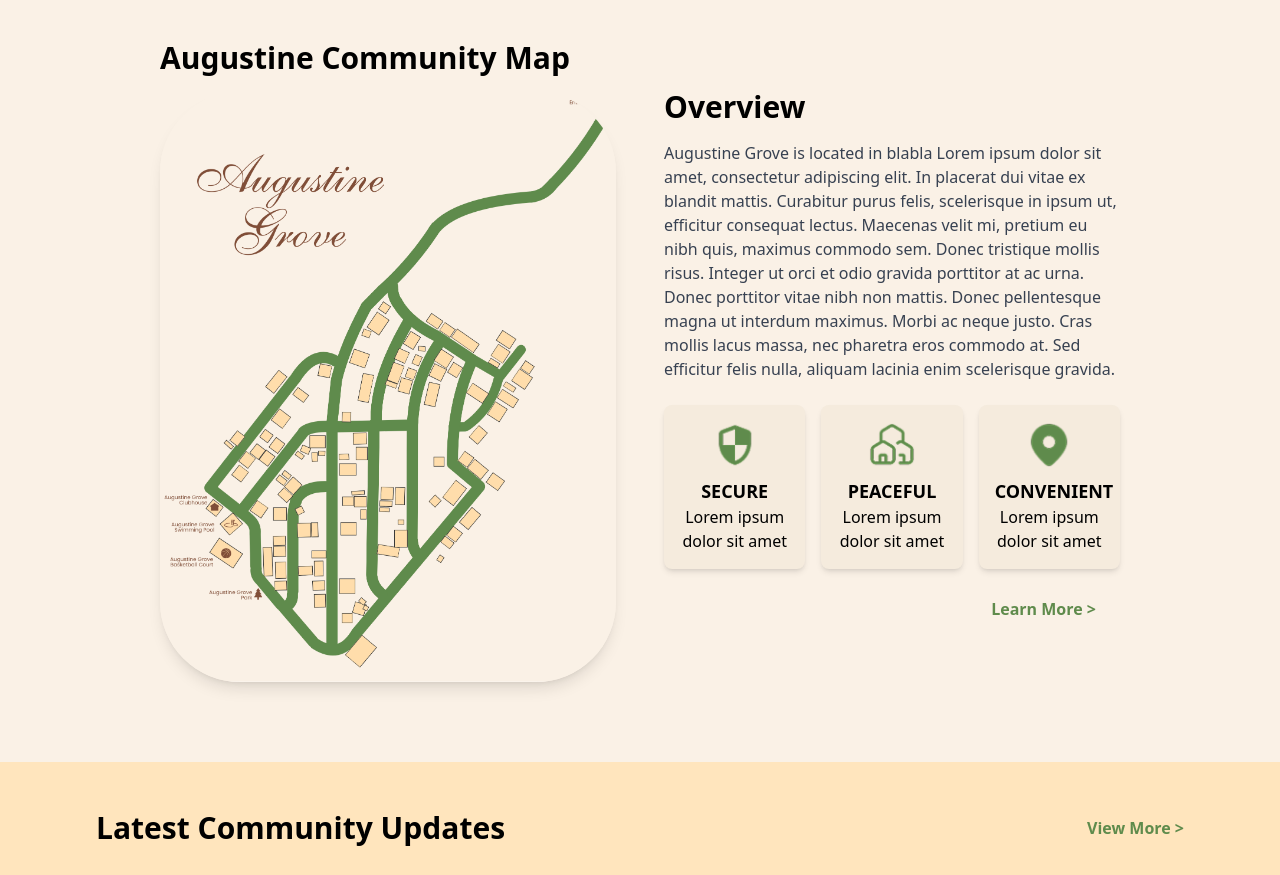
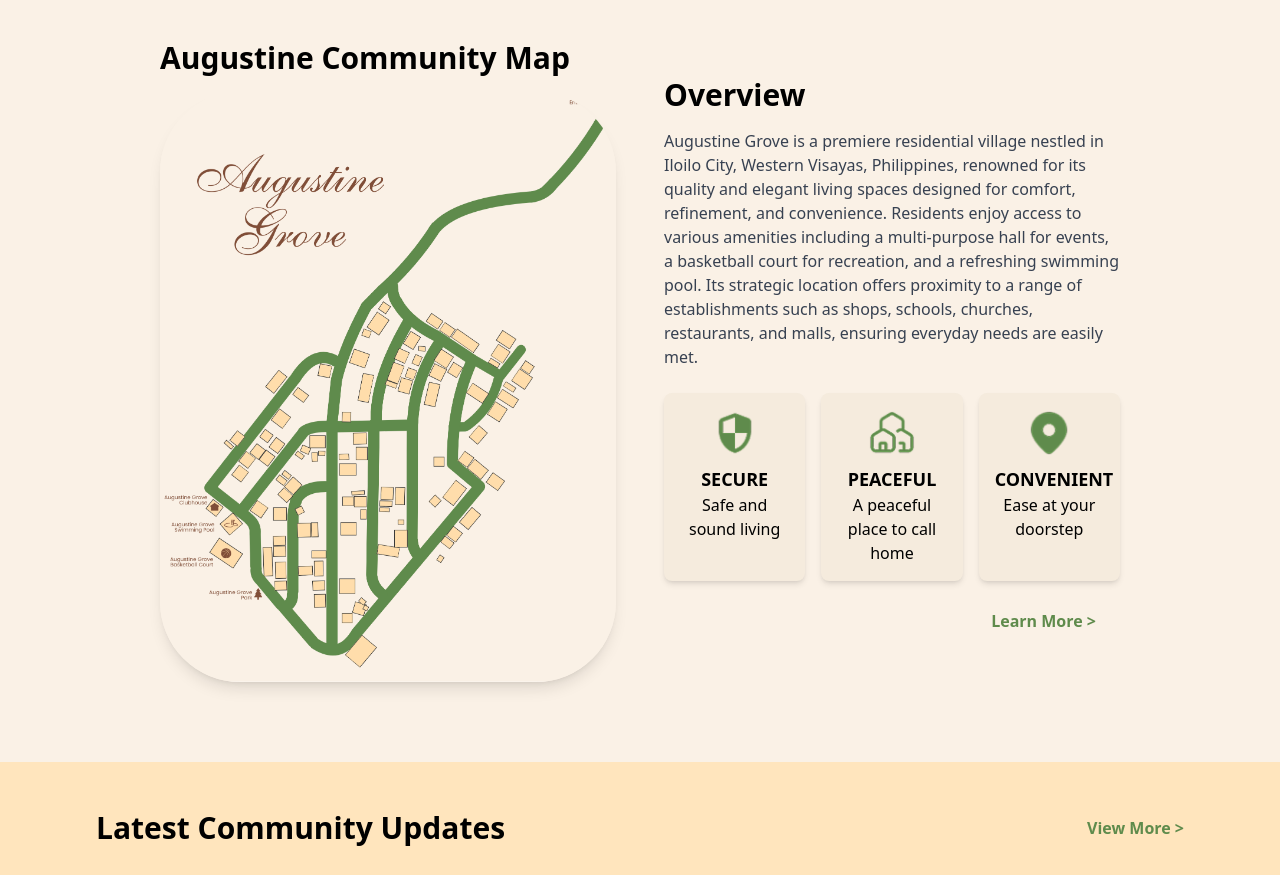
Before and after one commit to Steven-zx/Augustine-Grove-Web-Application, a website: page index.html in a window 1280 px wide. Shown: the part 920-1795 px from the top of the page. Drawn offline with Linux system fonts and the light colour scheme.

Commit message:
Update index.html

```diff
--- a/index.html
+++ b/index.html
@@ -54,24 +54,27 @@
         <div class="w-full md:w-1/2">
           <h2 class="text-3xl font-bold mb-4">Overview</h2>
           <p class="text-gray-700 mb-6">
-            Augustine Grove is located in blabla Lorem ipsum dolor sit amet, consectetur adipiscing elit. In placerat dui vitae ex blandit mattis. Curabitur purus felis, scelerisque in ipsum ut, efficitur consequat lectus. Maecenas velit mi, pretium eu nibh quis, maximus commodo sem.
-            Donec tristique mollis risus. Integer ut orci et odio gravida porttitor at ac urna. Donec porttitor vitae nibh non mattis. Donec pellentesque magna ut interdum maximus. Morbi ac neque justo. Cras mollis lacus massa, nec pharetra eros commodo at. Sed efficitur felis nulla, aliquam lacinia enim scelerisque gravida.
+            Augustine Grove is a premiere residential village nestled in Iloilo City, Western Visayas, Philippines, renowned for
+            its quality and elegant living spaces designed for comfort, refinement, and convenience. Residents enjoy access to various
+            amenities including a multi-purpose hall for events, a basketball court for recreation, and a refreshing swimming pool.
+            Its strategic location offers proximity to a range of establishments such as shops, schools, churches, restaurants, and
+            malls, ensuring everyday needs are easily met.
           </p>
           <div class="grid grid-cols-1 md:grid-cols-3 gap-4">
             <div class="bg-[#f5ebdd] p-4 rounded-lg shadow-md text-center">
               <img src="pictures/security_icon.png" alt="Secure" class="h-12 mx-auto mb-2">
               <h3 class="font-bold text-lg">SECURE</h3>
-              <p>Lorem ipsum dolor sit amet</p>
+              <p>Safe and sound living</p>
             </div>
             <div class="bg-[#f5ebdd] p-4 rounded-lg shadow-md text-center">
               <img src="pictures/peaceful_icon.png" alt="Peaceful" class="h-12 mx-auto mb-2">
               <h3 class="font-bold text-lg">PEACEFUL</h3>
-              <p>Lorem ipsum dolor sit amet</p>
+              <p>A peaceful place to call home</p>
             </div>
             <div class="bg-[#f5ebdd] p-4 rounded-lg shadow-md text-center">
               <img src="pictures/convenient_icon.png" alt="Convenient" class="h-12 mx-auto mb-2">
               <h3 class="font-bold text-lg">CONVENIENT</h3>
-              <p>Lorem ipsum dolor sit amet</p>
+              <p>Ease at your doorstep</p>
             </div>
           </div>
           <div class="flex justify-center mt:16 md:justify-end mt-4">
```
